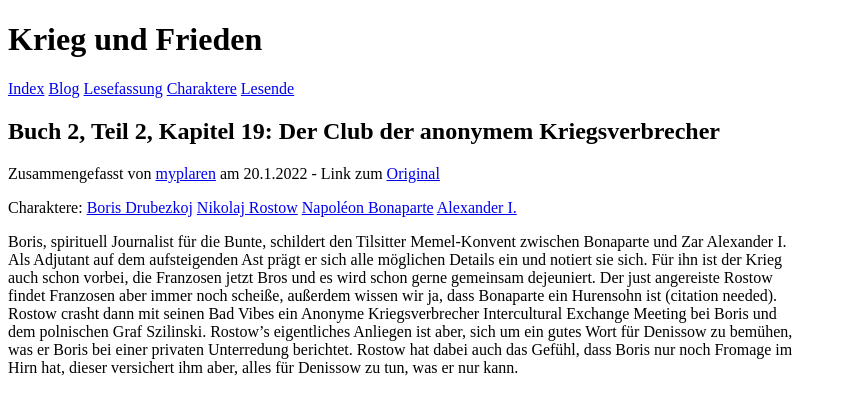
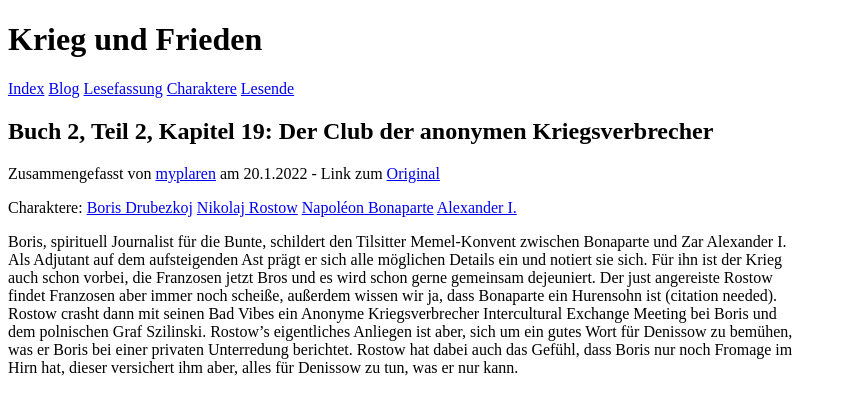
Before and after one commit to c-auri/ZAEH, a Jekyll site: the page built from _chapters/2-05-19-Der Club der anonymen Kriegsverbrecher.md, in a window 1280 px wide. Shown: the top 415 px of the page, without its empty margins (0-847 px from the left). Built offline with Jekyll 4.4.1, drawn with Linux system fonts in a browser that asks for light colours.

Commit message:
Fix typo

```diff
--- a/_chapters/2-05-19-Der Club der anonymem Kriegsverbrecher.md
+++ b/_chapters/2-05-19-Der Club der anonymen Kriegsverbrecher.md
@@ -1,6 +1,6 @@
 ---
 layout: chapter
-title: Der Club der anonymem Kriegsverbrecher
+title: Der Club der anonymen Kriegsverbrecher
 author: myplaren
 date_written: 2022-01-20T10:23:00UTC+1
 date_copied: 2022-01-20T11:19:00UTC+1
```
Also changed, not shown: _chapters/2-05-14-Nataschas-Dreiecksbeziehung.md (+1 -1 lines).
